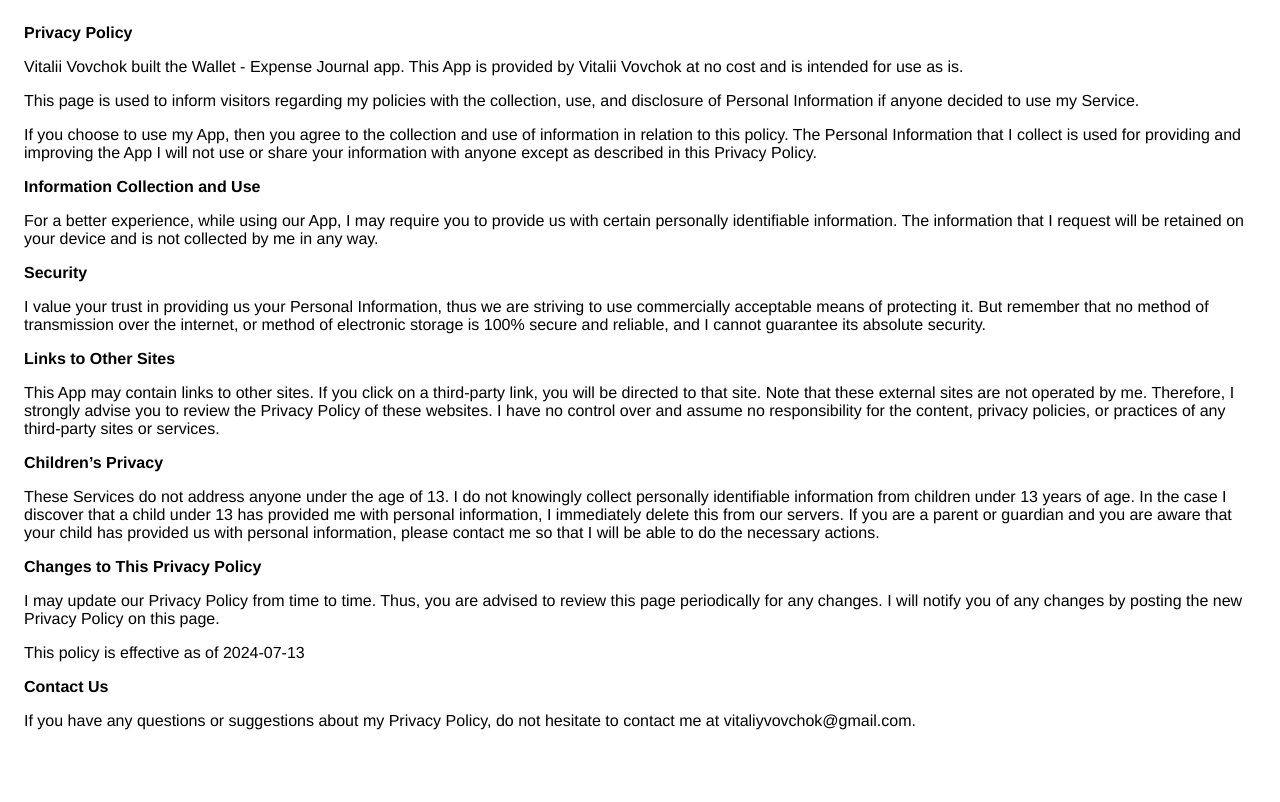
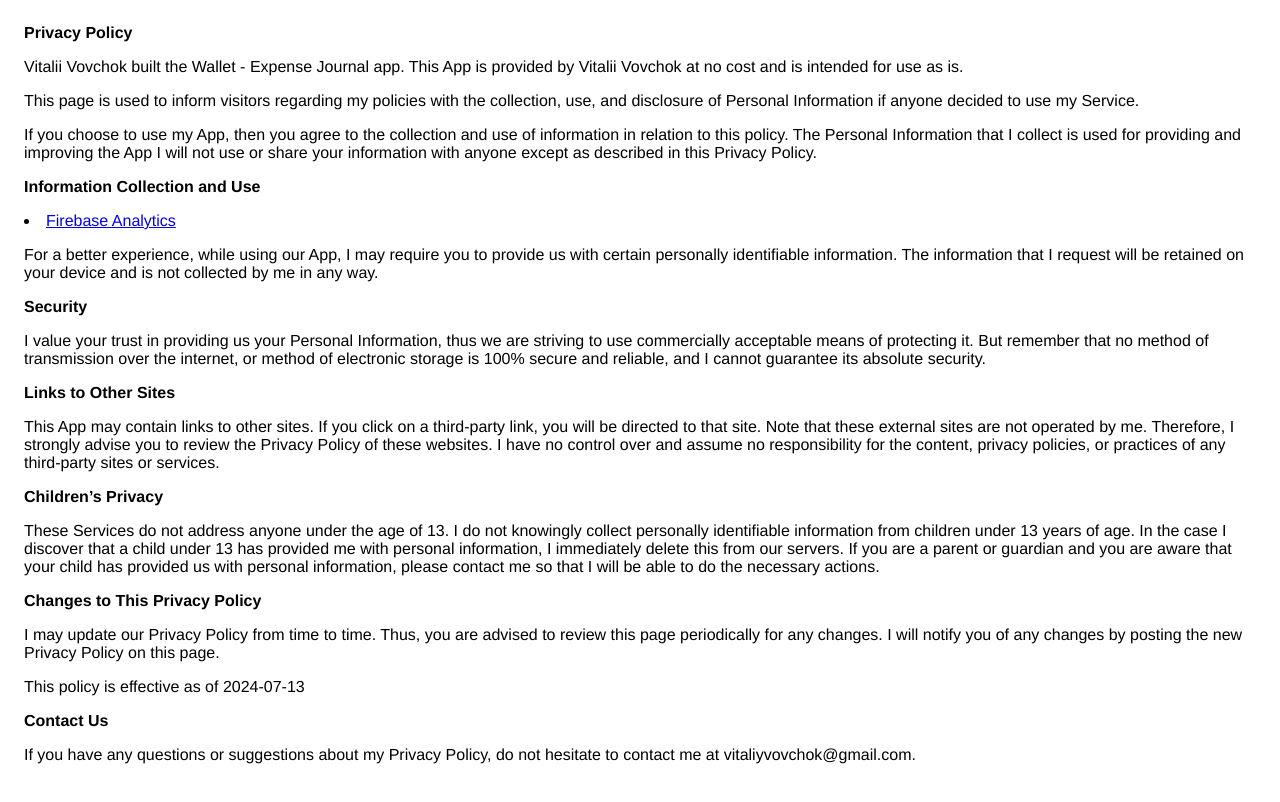
Before and after one commit to vitalii-vov/vitalii-vov.github.io, a plain HTML site: page wallet/ios/privacy-en.htm in a window 1280 px wide. Drawn offline with Linux system fonts and the light colour scheme.

Commit message:
Update privacy-en.htm

```diff
--- a/wallet/ios/privacy-en.htm
+++ b/wallet/ios/privacy-en.htm
@@ -31,6 +31,16 @@
                 Information Collection and Use
             </strong>
         </p>
+        <li>
+            <a
+                href="https://firebase.google.com/support/privacy/"
+                target="_blank"
+                rel="noopener noreferrer">
+                Firebase Analytics
+            </a>
+        </li>
+
+
         <p>
                 For a better experience, while using our App, I may require you to provide us with certain personally identifiable information.
                 The information that I request will be retained on your device and is not collected by me in any way.
```
